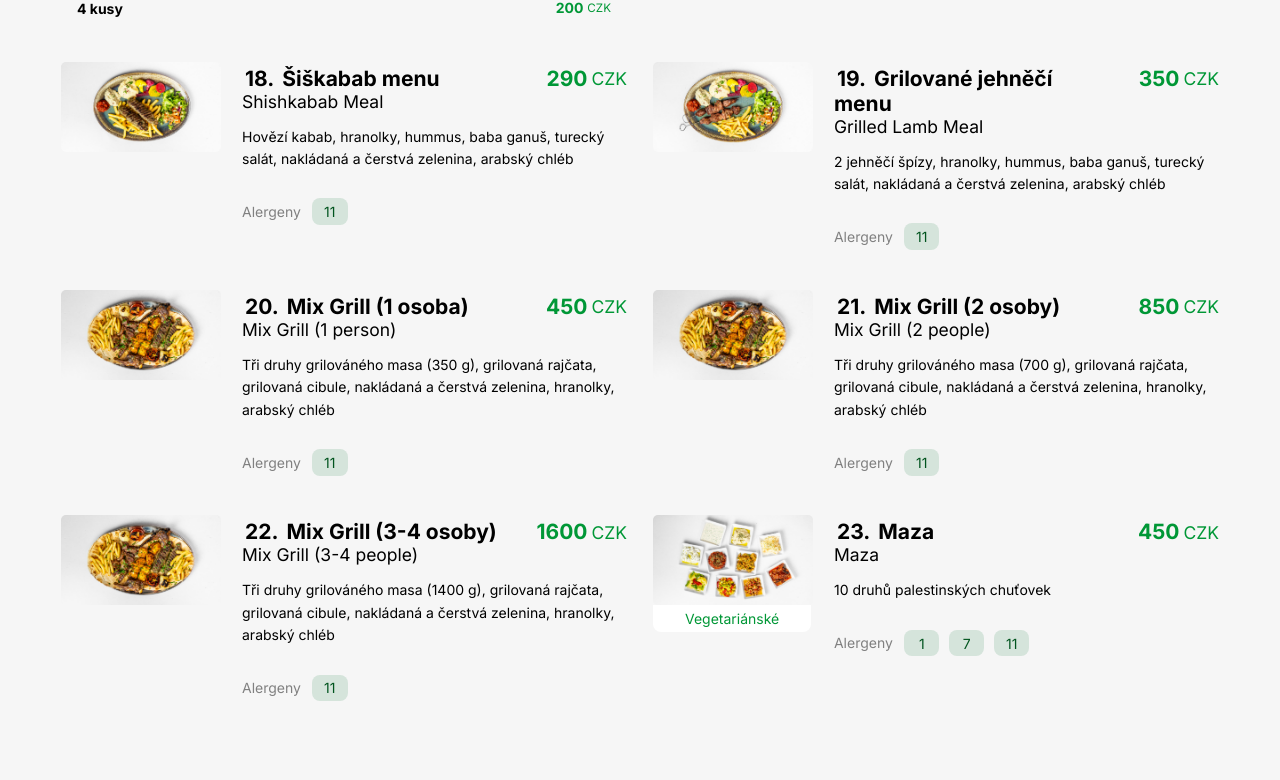
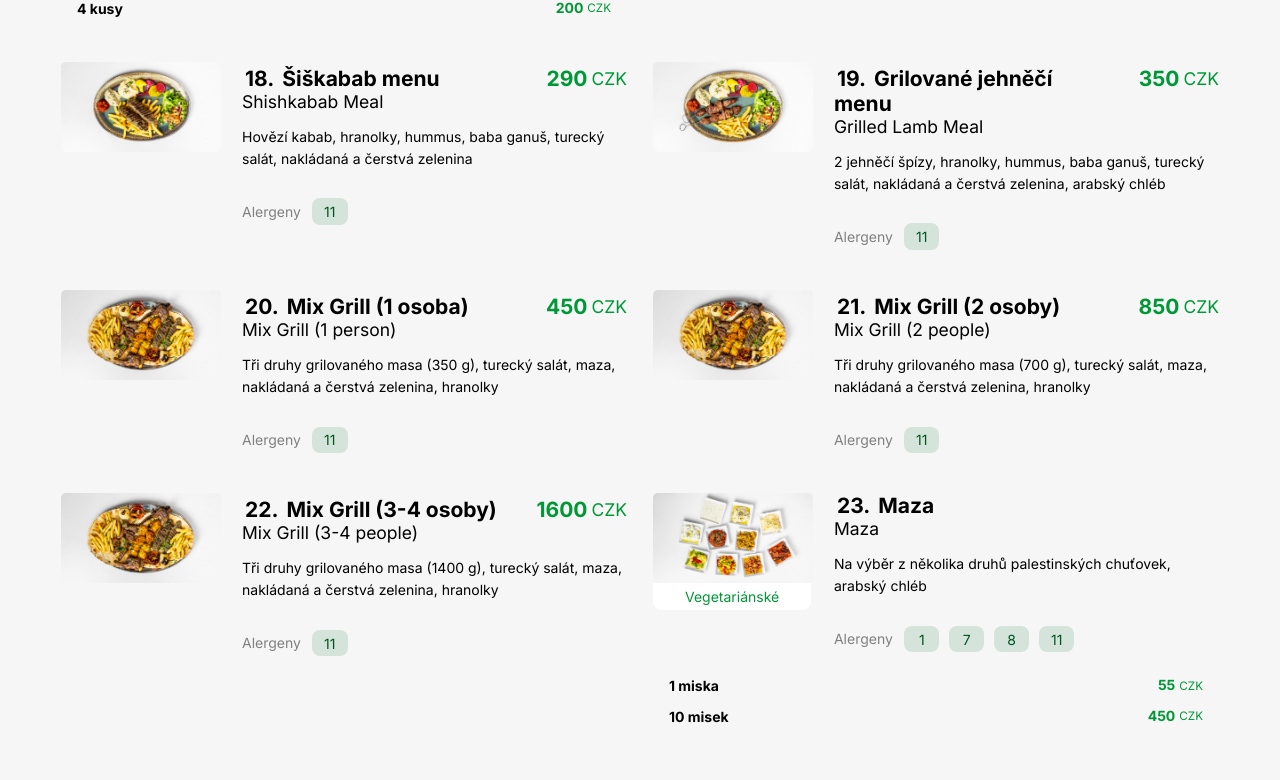
Before and after one commit to beshoyrmansour/the-olive-branch-resturant-menu, a Next.js app: page / in a window 1280 px wide. Shown: the part 2498-3278 px from the top of the page. Built offline with nearby package versions, Linux system fonts and the light colour scheme; a web font is replaced by a local one.

Commit message:
Updated the maza and mix grill

```diff
--- a/components/AllargyItem.tsx
+++ b/components/AllargyItem.tsx
@@ -24,10 +24,7 @@ export default AllargyItem;
 const AllargiesText: Record<number, Record<"en" | "cz", string>> = {
   1: { en: "Cereals containing gluten", cz: "Obiloviny obsahující lepek" },
   3: { en: "Eggs and egg products", cz: "Vejce a výrobky z nich" },
-  5: {
-    en: "Groundnut kernels (peanuts)",
-    cz: "Jádra podzemnice olejné (arašídy)",
-  },
+  5: { en: "Groundnut kernels (peanuts)",cz: "Jádra podzemnice olejné (arašídy)"},
   7: { en: "Milk and milk products", cz: "Mléko a výrobky z něj" },
   8: { en: "Nuts", cz: "Skořápkové plody" },
   11: { en: "Sesame seeds ", cz: "Sezamová semena" },
--- a/public/data.json
+++ b/public/data.json
@@ -168,7 +168,7 @@
   },
   {
     "id": "014",
-    "allergy": [1, 5, 8],
+    "allergy": [1],
     "number": "14",
     "category": "2",
     "en_description": "Saj bread coated with olive oil, chicken, onions, almonds, sumac spice",
@@ -180,7 +180,7 @@
   },
   {
     "id": "015",
-    "allergy": [1, 5, 8],
+    "allergy": [1],
     "number": "15",
     "category": "2",
     "en_description": "Saj bread coated with olive oil, chicken, onions, almonds, sumac spice",
@@ -219,8 +219,8 @@
     "allergy": [11],
     "number": "17",
     "category": "3",
-    "en_description": "2 Chicken skewers, fries, hummus, baba ganoush, turkish salad, pickles and fresh vegetables, Arabic bread",
-    "cz_description": "2 Kuřecí špízy, hranolky, hummus, baba ganuš, turecký salát, nakládaná a čerstvá zelenina, arabský chléb",
+    "en_description": "2 Chicken skewers, fries, hummus, baba ganoush, turkish salad, pickles and fresh vegetables",
+    "cz_description": "2 Kuřecí špízy, hranolky, hummus, baba ganuš, turecký salát, nakládaná a čerstvá zelenina",
     "price": "270",
     "cz_name": "Šištauk menu",
     "en_name": "Shishtauk Meal",
@@ -231,8 +231,8 @@
     "allergy": [11],
     "number": "18",
     "category": "3",
-    "en_description": "Beef kabab, fries, hummus, baba ganoush, turkish salad, pickles and fresh vegetables, Arabic bread",
-    "cz_description": "Hovězí kabab, hranolky, hummus, baba ganuš, turecký salát, nakládaná a čerstvá zelenina, arabský chléb",
+    "en_description": "Beef kabab, fries, hummus, baba ganoush, turkish salad, pickles and fresh vegetables",
+    "cz_description": "Hovězí kabab, hranolky, hummus, baba ganuš, turecký salát, nakládaná a čerstvá zelenina",
     "price": "290",
     "cz_name": "Šiškabab menu",
     "en_name": "Shishkabab Meal",
@@ -255,8 +255,8 @@
     "allergy": [11],
     "number": "20",
     "category": "3",
-    "en_description": "Three types of grilled meat (350 g), grilled tomatoes, grilled onions, pickles, fresh vegetables, french fries, Arabic bread",
-    "cz_description": "Tři druhy grilováného masa (350 g), grilovaná rajčata, grilovaná cibule, nakládaná a čerstvá zelenina, hranolky, arabský chléb",
+    "en_description": "Three types of grilled meat (350 g), turkish salad, maza, fresh vegetables, french fries",
+    "cz_description": "Tři druhy grilovaného masa (350 g), turecký salát, maza, nakládaná a čerstvá zelenina, hranolky",
     "price": "450",
     "cz_name": "Mix Grill (1 osoba)",
     "en_name": "Mix Grill (1 person)",
@@ -267,8 +267,8 @@
     "allergy": [11],
     "number": "21",
     "category": "3",
-    "en_description": "Three types of grilled meat (700 g), grilled tomatoes, grilled onions, pickles, fresh vegetables, french fries, Arabic bread",
-    "cz_description": "Tři druhy grilováného masa (700 g), grilovaná rajčata, grilovaná cibule, nakládaná a čerstvá zelenina, hranolky, arabský chléb",
+    "en_description": "Three types of grilled meat (700 g), turkish salad, maza, fresh vegetables, french fries",
+    "cz_description": "Tři druhy grilovaného masa (700 g), turecký salát, maza, nakládaná a čerstvá zelenina, hranolky",
     "price": "850",
     "cz_name": "Mix Grill (2 osoby)",
     "en_name": "Mix Grill (2 people)",
@@ -279,8 +279,8 @@
     "allergy": [11],
     "number": "22",
     "category": "3",
-    "en_description": "Three types of grilled meat (1400 g), grilled tomatoes, grilled onions, pickles, fresh vegetables, french fries, Arabic bread",
-    "cz_description": "Tři druhy grilováného masa (1400 g), grilovaná rajčata, grilovaná cibule, nakládaná a čerstvá zelenina, hranolky, arabský chléb",
+    "en_description": "Three types of grilled meat (1400 g), turkish salad, maza, fresh vegetables, french fries",
+    "cz_description": "Tři druhy grilovaného masa (1400 g), turecký salát, maza, nakládaná a čerstvá zelenina, hranolky",
     "price": "1600",
     "cz_name": "Mix Grill (3-4 osoby)",
     "en_name": "Mix Grill (3-4 people)",
@@ -288,16 +288,28 @@
   },
   {
     "id": "023",
-    "allergy": [1, 7, 11],
+    "allergy": [1, 7, 8, 11],
     "number": "23",
     "category": "3",
-    "en_description": "10 types of Palestinian appetizers",
-    "cz_description": "10 druhů palestinských chuťovek",
+    "en_description": "Your selection from several types of Palestinian appetizers, Arabic bread",
+    "cz_description": "Na výběr z několika druhů palestinských chuťovek, arabský chléb",
     "price": "450",
     "cz_name": "Maza",
     "en_name": "Maza",
     "img": "Nazah.jpg",
-    "isVegan": true
+    "isVegan": true,
+    "options": [
+      {
+        "en_name": "1 plate",
+        "cz_name": "1 miska",
+        "price": "55"
+      },
+      {
+        "en_name": "10 plates",
+        "cz_name": "10 misek",
+        "price": "450"
+      }
+    ]
   },
   {
     "id": "024",
@@ -462,7 +474,7 @@
   },
   {
     "id": "036",
-    "allergy": [],
+    "allergy": [7],
     "number": "36",
     "category": "6",
     "en_description": "",
```
